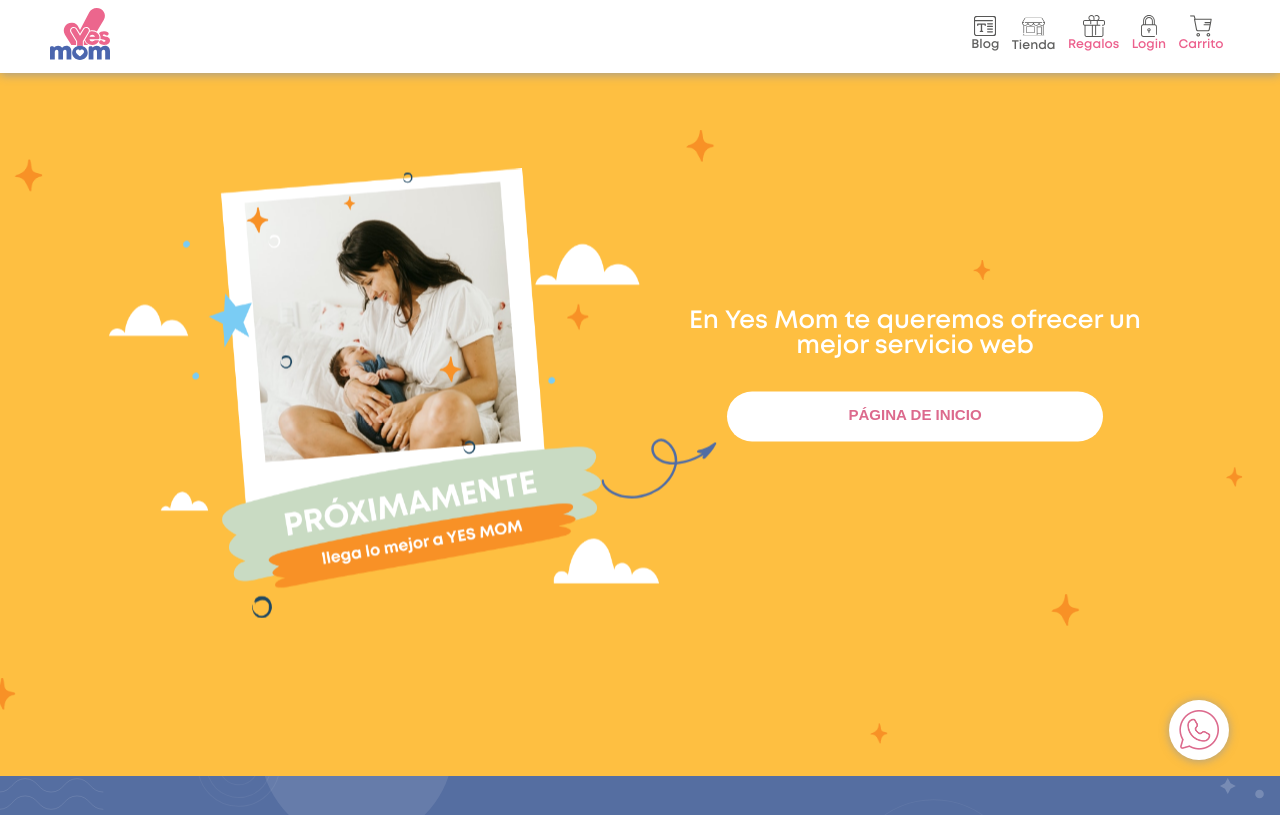
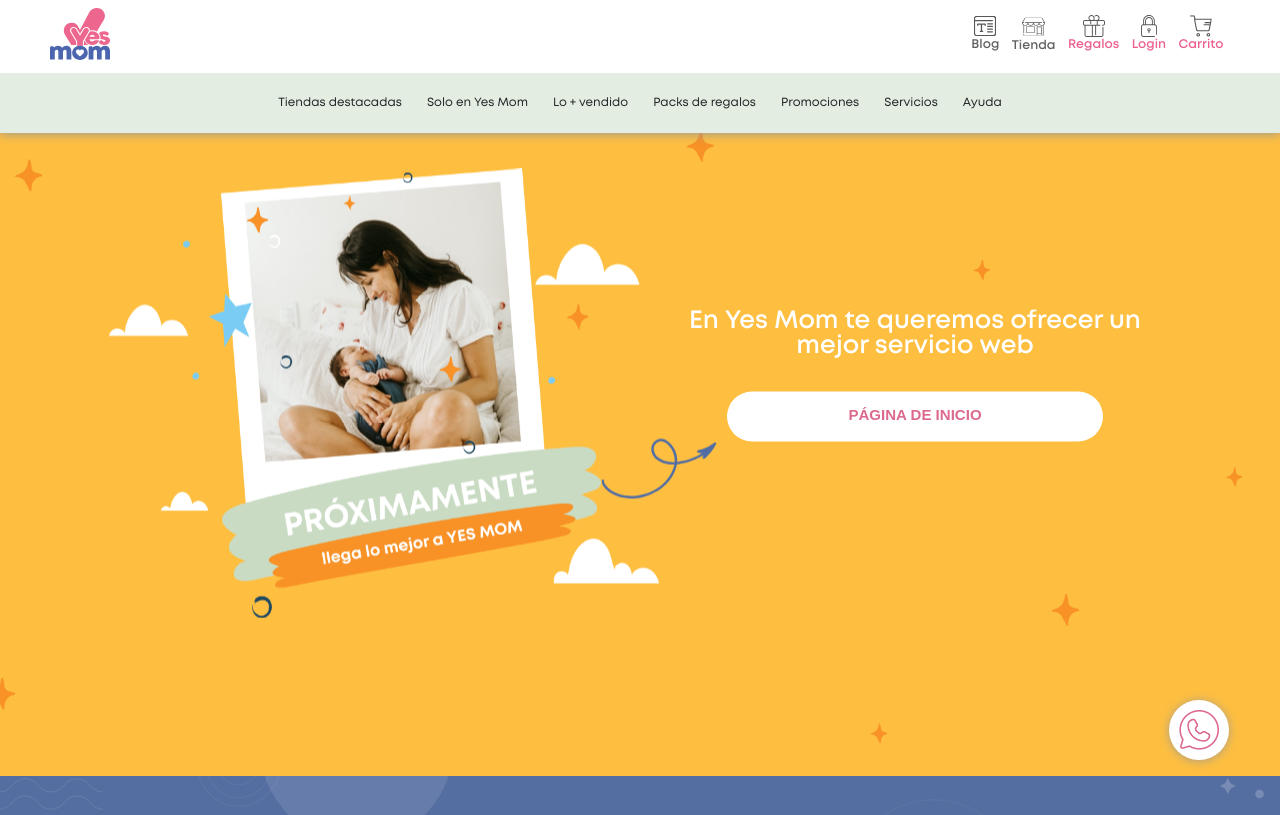
Before and after one commit to levs1205/yesmom-next, a Next.js app: page /construccion in a window 1280 px wide. Shown: the top 815 px of the page. Built offline with nearby package versions, Linux system fonts and the light colour scheme.

Commit message:
submenu tienda

```diff
--- a/components/HeaderNuevo.js
+++ b/components/HeaderNuevo.js
@@ -4,6 +4,7 @@ import Image from "next/image";
 import { useState } from "react";
 import { useRouter } from "next/router";
 import SearchBlog from "./Search/SearchBlog";
+import MenuTienda from "./MenuTienda/MenuTienda";
 
 const HeaderNuevo = () => {
   const [active, setActive] = useState(false);
@@ -14,6 +15,7 @@ const HeaderNuevo = () => {
   };
   return (
     <div className="box-yesmom">
+      <div className="box-nav">
         <nav className="navbar-yesmom">
           <div className="burger-yesmom" onClick={handleClick}>
             <Image
@@ -35,7 +37,9 @@ const HeaderNuevo = () => {
             </a>
           </Link>
           <div
-          className={`${active ? "" : "box-items-menu-desktop"} box-items-menu`}
+            className={`${
+              active ? "" : "box-items-menu-desktop"
+            } box-items-menu`}
           >
             <div className="box-items-menu-responsive">
               <ActiveLink href="/blog" activeClassName="active">
@@ -96,23 +100,29 @@ const HeaderNuevo = () => {
             </div>
           </div>
           {/* <SearchBlog/> */}
+        </nav>
+        <MenuTienda />
+      </div>
 
-      </nav>
       <style jsx>
         {`
           .active .text-navbar {
             color: #ec608d !important;
             text-decoration: none !important;
           }
-
+          .box-nav {
+            position: fixed;
+            z-index: 9999;
+            width: inherit;
+            max-width: inherit;
+            box-shadow: 0px 1px 10px #999;
+          }
           .navbar-yesmom {
             display: flex;
             align-items: center;
             flex-wrap: wrap;
             padding: 0.3rem 4rem;
             background: #fff;
-            position: fixed;
-            z-index: 9999;
             width: inherit;
             max-width: inherit;
             box-shadow: 0px 1px 10px #999;
@@ -181,7 +191,7 @@ const HeaderNuevo = () => {
             }
             .box-items-menu {
               width: 100%;
-              margin: 1.5rem 0
+              margin: 1.5rem 0;
             }
             .item-menu-yesmom {
               margin: 0.5rem 1rem;
--- /dev/null
+++ b/components/MenuTienda/MenuTienda.js
@@ -0,0 +1,41 @@
+import React from "react";
+
+const MenuTienda = () => {
+  return (
+    <>
+      <div className="box-menu-tienda">
+        <div className="submenu-tienda">
+          <h5>Tiendas destacadas</h5>
+          <h5>Solo en Yes Mom</h5>
+          <h5>Lo + vendido</h5>
+          <h5>Packs de  regalos</h5>
+          <h5>Promociones</h5>
+          <h5>Servicios</h5>
+          <h5>Ayuda</h5>
+        </div>
+        <div>
+
+        </div>
+      </div>
+      <style jsx>{`
+        .box-menu-tienda {
+          padding: 1.8rem 3rem;
+          background: #e4ede1;
+          background-blend-mode: multiply;
+          mix-blend-mode: normal;
+        }
+        .submenu-tienda {
+          display: flex;
+          justify-content: center;
+        }
+        .submenu-tienda h5{
+            margin: 0rem 1rem;
+            font-family: "mont-regular";
+            font-size: .95rem
+        }
+      `}</style>
+    </>
+  );
+};
+
+export default MenuTienda;
--- a/pages/blog/index.js
+++ b/pages/blog/index.js
@@ -99,6 +99,7 @@ console.log('APIBlog',currentData);
         </div>
         <style jsx>
           {`
+
             .box-banner-blog {
               height: 25rem;
               background: url(../../image/blog/blog.png) no-repeat center;
```
Also changed, not shown: components/Search/SearchStore.js (+22 -0 lines), pages/blog/[blog].js (+4 -6 lines). Lines whose indentation alone changed are shown as unchanged.
